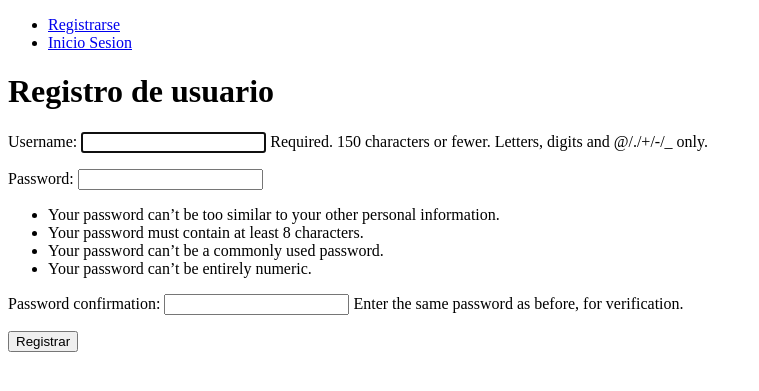
After one commit to Leonel0805/E-commerce, a Django app: page /usuarios/registro/ in a window 1280 px wide. The commit adds this page. Shown: the top 391 px of the page, without its empty margins (0-759 px from the left). Run offline with Django 4.2, Linux system fonts and the light colour scheme.

Commit message:
registro e inicio de sesion base terminado

```diff
--- a/base/templates/base.html
+++ b/base/templates/base.html
@@ -9,6 +9,25 @@
 
     <!-- NAVBAR -->
 
+    <nav>
+        <ul>
+            {% if user.is_authenticated %}
+                <li>
+                    <a href="{% url 'usuarios:cerrar-sesion' %}">Cerrar Sesion</a>
+                </li>
+
+            {% else %}
+                <li>
+                    <a href="{% url 'usuarios:registro' %}">Registrarse</a>
+                </li>
+                <li>
+                    <a href="{% url 'usuarios:inicio-sesion' %}">Inicio Sesion</a>
+                </li>
+            {% endif %}
+
+
+        </ul>
+    </nav>
     <!-- CONTENT -->
     {% block content %}
     {% endblock %}
--- a/core/urls.py
+++ b/core/urls.py
@@ -23,6 +23,8 @@ urlpatterns = [
     path('admin/', admin.site.urls),
     path('home/', include('base.urls')),
     path('productos/', include('productos.urls')),
+    path('usuarios/', include('usuarios.urls'))
+
 
 
 ] + static(settings.MEDIA_URL, document_root=settings.MEDIA_ROOT)
--- a/productos/templates/productos.html
+++ b/productos/templates/productos.html
@@ -4,6 +4,8 @@
 
 {% block content %}
     <h1>Productos</h1>
+
+    <h3>Hola {{user.username}}</h3>
 
     {% for producto in productos %}
         <ul>
--- a/productos/urls.py
+++ b/productos/urls.py
@@ -1,5 +1,7 @@
 from django.urls import path
 from . import views
+
+app_name = 'productos'
 
 urlpatterns = [
     path('', views.productos, name='productos')
--- /dev/null
+++ b/usuarios/templates/registro.html
@@ -0,0 +1,21 @@
+{% extends 'base.html' %}
+
+{% block title %} Registro {% endblock %}
+
+{% block content %}
+
+    <h1>Registro de usuario</h1>
+
+    {{error}}
+
+    <form action="" method="POST">
+        {% csrf_token %}
+
+        {{form.as_p}}
+
+        <button>
+            Registrar
+        </button>
+    </form>
+
+{% endblock %}
--- /dev/null
+++ b/usuarios/urls.py
@@ -0,0 +1,12 @@
+from django.urls import path
+from . import views
+
+app_name = 'usuarios'
+
+urlpatterns = [
+    path('registro/', views.registro, name='registro'),
+    path('inicio-sesion/', views.inicio_sesion, name='inicio-sesion'),
+    path('cerrar-sesion/', views.cerrar_sesion, name='cerrar-sesion')
+
+
+]
--- a/usuarios/views.py
+++ b/usuarios/views.py
@@ -1,3 +1,65 @@
-from django.shortcuts import render
+from django.shortcuts import render, redirect
+from django.contrib.auth.forms import UserCreationForm, AuthenticationForm
+from django.contrib.auth import login, logout, authenticate
 
-# Create your views here.
+
+#REGISTRO
+def registro(request):
+
+    #creamos el formulario registro
+    form = UserCreationForm()
+    if request.method == 'GET':
+        return render(request, 'registro.html',{
+            'form':form
+        })
+
+    #recibimos el formulario y validamos
+    elif request.method == 'POST':
+        form = UserCreationForm(request.POST)
+
+        #validamos
+        if form.is_valid():
+            user = form.save()
+            login(request, user)
+            return redirect('productos:productos')
+
+        else:
+            error = 'Error al validar los datos'
+            return render(request, 'registro.html',{
+                'form':form,
+                'error':error
+            })
+
+#LOGIN
+def inicio_sesion(request):
+
+    form = AuthenticationForm()
+
+    if request.method == 'GET':
+        return render(request, 'inicio_sesion.html',{
+            'form':form
+        })
+
+    if request.method == 'POST':
+        #autenticamos
+        username = request.POST['username']
+        password = request.POST['password']
+
+        user = authenticate(username = username, password = password )
+
+        #SI recibimos un usuario valido
+        if user is not None:
+            login(request, user)
+            return redirect('productos:productos')
+
+        else:
+            return render(request, 'inicio_sesion.html',{
+            'form':form,
+            'error': 'Error al iniciar sesion'
+        })
+
+#CERRAR SESION
+def cerrar_sesion(request):
+
+    logout(request)
+    return redirect('usuarios:registro')
```
Also changed, not shown: usuarios/templates/inicio_sesion.html (added, +18 -0 lines), db.sqlite3.
